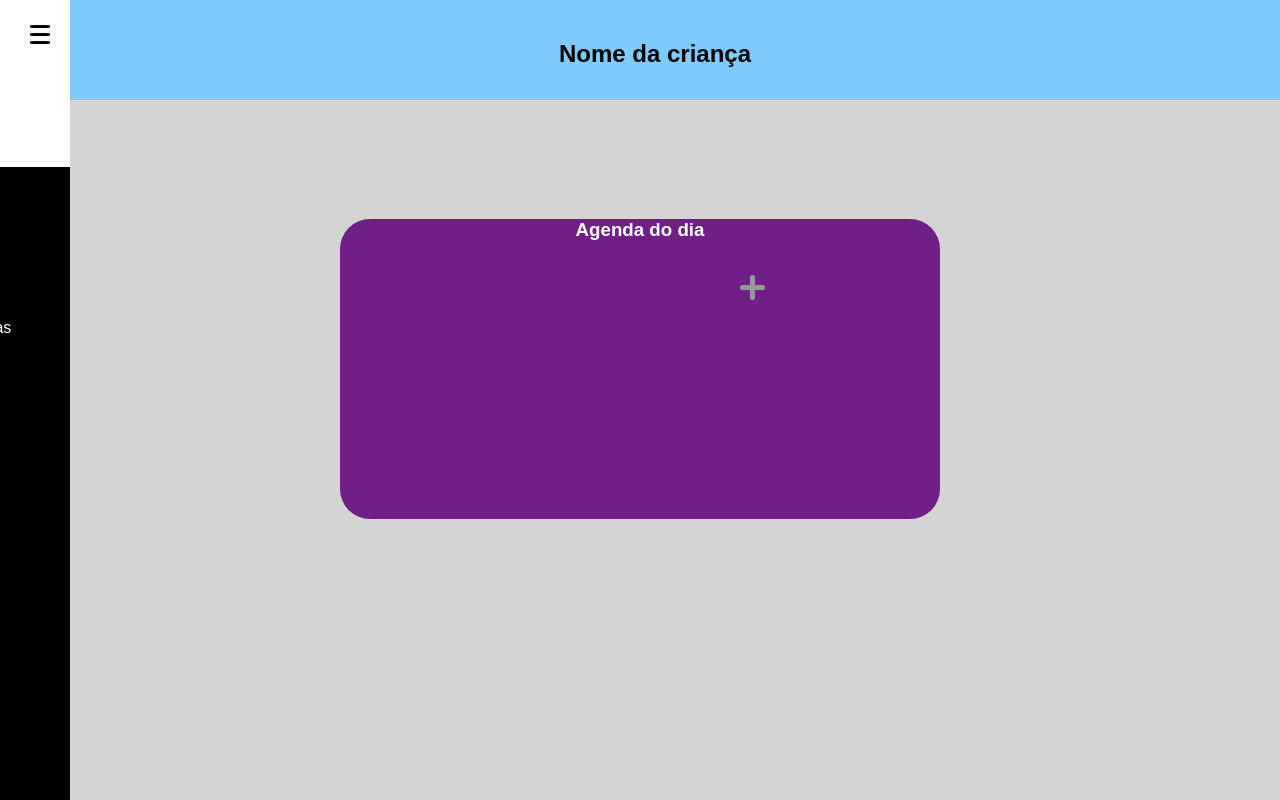
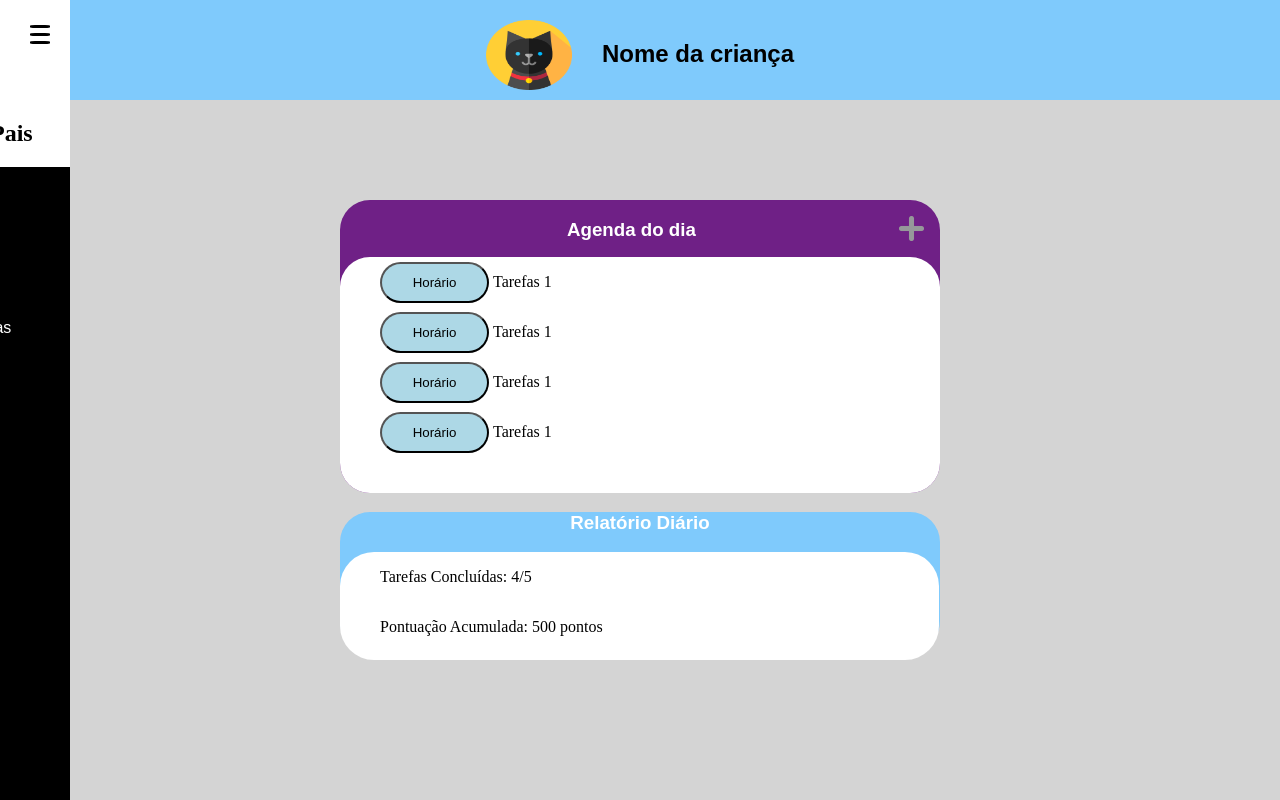
Before and after one commit to ntiemis/SemMiMiMi, a plain HTML site: page Site/pais.html in a window 1280 px wide. Drawn offline with Linux system fonts and the light colour scheme.

Commit message:
Algumas mudanças no estilo pais.css

```diff
--- a/Site/estilo.css
+++ b/Site/estilo.css
@@ -87,7 +87,7 @@ header {
     margin: auto;
     justify-content: center;
 }
-#download > img{
+#download > a > img{
     margin: auto;
     max-width: 35%;
     position: relative;
--- a/Site/pais.css
+++ b/Site/pais.css
@@ -14,6 +14,8 @@ body{
 #gato{
     margin-right: 30px;
     margin-top: 20px;
+    height: 70px;
+    width: 86px;
 }
 
 #titulo{
@@ -32,7 +34,7 @@ h3{
     font-family: Arial, Helvetica, sans-serif;
 }
 
-img{
+.linkimagem{
     height: auto;
     width: auto;
     max-width: 60px;
@@ -43,20 +45,78 @@ img{
 
     background-color:#6f2086;
     border-radius: 30px;
-    height: 300px;
+    color:black;
+    height:293px;
     width: 600px;
-    color: white;
+
 }
 
 #textoagenda{
     text-align: center;
+    margin:9px;
+    margin-left: 216px;
+    -webkit-margin-before: 1em;
+    -webkit-margin-after: -1em;
+    -webkit-margin-start: 227px;
+    -webkit-margin-end: 5px;
+    color: #ffffff;
 }
 
 #mais{
     margin-top: 16px;
-    margin-left: 400px;
+    margin-left: 198px;
     max-width: 25px;
     max-height: 25px;
+}
+
+ul{
+    background-color: #ffffff;
+    border-radius: 30px;
+    color: black;
+    height: 236px;
+    width: 560px;
+    list-style-type: none;
+}
+
+ul > li > p  {
+    display: -webkit-inline-box;
+    position:relative;
+}
+
+ul> li > button {
+    background-color:lightblue;
+    border-radius: 30px;
+    width: 109px;
+    height: 41px;
+}
+#relatoriodiario{
+    background-color:rgb(127, 202, 252);
+    border-radius: 30px;
+    height: 139px;
+    width: 600px;
+    color: white;
+
+}
+#relatoriodiario > button  {
+    display: -webkit-inline-box;
+    position:relative;
+
+}
+
+#lista-relatorio-d {
+    height: 108px;
+    width: 559px;
+    border-radius: 34px;
+}
+
+#quadrotop{
+    display: flex;
+}
+
+
+
+.itemtarefa{
+    display: inline-block;
 }
 
 aside {
@@ -130,3 +190,9 @@ aside.active{
 #hamburger.active .tracinho:nth-child(3){
     transform: rotate(-45deg);
 }
+
+h1>span{
+    height: 6px;
+    width: 153px;
+    background-color: black;
+}
--- a/Site/pais.html
+++ b/Site/pais.html
@@ -11,7 +11,7 @@
 
 <body>
     <section class="primeira">
-        <img id="gato" src="Imagens/cat.png" alt="">
+        <img id="gato" src="https://raw.githubusercontent.com/ntiemis/SemMiMiMi/master/Site/Imagens/cat%20-%20Copia%20(2).png" alt="">
         <h2 id="titulo">Nome da criança</h2>
         <img src="/Imagens/config.eps" alt="">
 
@@ -21,8 +21,40 @@
 
         <div class="agenda">
             <div id="quadro">
+                    <div id="quadrotop">
                     <h3 id="textoagenda">Agenda do dia</h3>
-                    <img id="mais" src="Imagens/maisCinza.png" alt="">
+                    <img id="mais" src="Imagens/maisCinza.png" alt="mais">
+                    </div>
+                    <ul>
+                        <li>
+                            <button>Horário</button>
+                            <p>Tarefas 1 </p>
+                        </li>
+                        <li>
+                                <button>Horário</button>
+                                <p>Tarefas 1 </p>
+                        </li>
+                        <li>
+                            <button>Horário</button>
+                            <p>Tarefas 1 </p>
+                        </li>
+                        <li>
+                                <button>Horário</button>
+                                <p>Tarefas 1 </p>
+                        </li>
+                    </ul>
+            </div>
+
+            <div id="relatoriodiario">
+                <h3>Relatório Diário</h3>
+                <ul id="lista-relatorio-d">
+                    <li>
+                        <p>Tarefas Concluídas: 4/5 </p>
+                    </li>
+                    <li>
+                        <P>Pontuação Acumulada: 500 pontos</P>
+                    </li>
+               </ul>
             </div>
 
         </div>
@@ -38,7 +70,9 @@
             </div>
 
             <div id="head">
-                <h1>Perfil dos Pais</h1>
+                <img id="gato" src="https://raw.githubusercontent.com/ntiemis/SemMiMiMi/master/Site/Imagens/cat%20-%20Copia%20(2).png" alt="">
+                <h1>Perfil dos Pais<span></span></h1>
+
             </div>
 
             <div id="botoes">
```
Also changed, not shown: LeiaMe_Links-e-Sugestões.txt (+8 -0 lines), Site/index.html (+3 -3 lines). Lines whose indentation alone changed are shown as unchanged.
